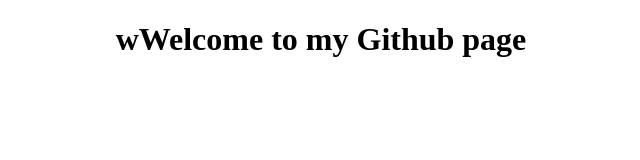
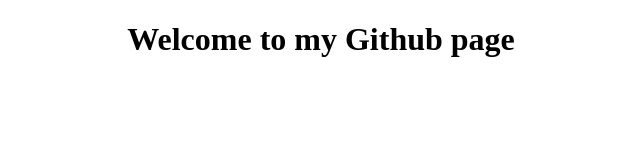
Before and after one commit to toktamkhademi/toktamkhademi.github.io, a plain HTML site: page index.html in a window 1280 px wide. Shown: the whole page, without its empty margins (319-959 px from the left). Drawn offline with Linux system fonts and the light colour scheme.

Commit message:
Update index.html

```diff
--- a/index.html
+++ b/index.html
@@ -8,5 +8,5 @@
     </style>
 </head>
 <body>
-  <h1> wWelcome to my Github page</h1>
+  <h1> Welcome to my Github page</h1>
 </body>
```
